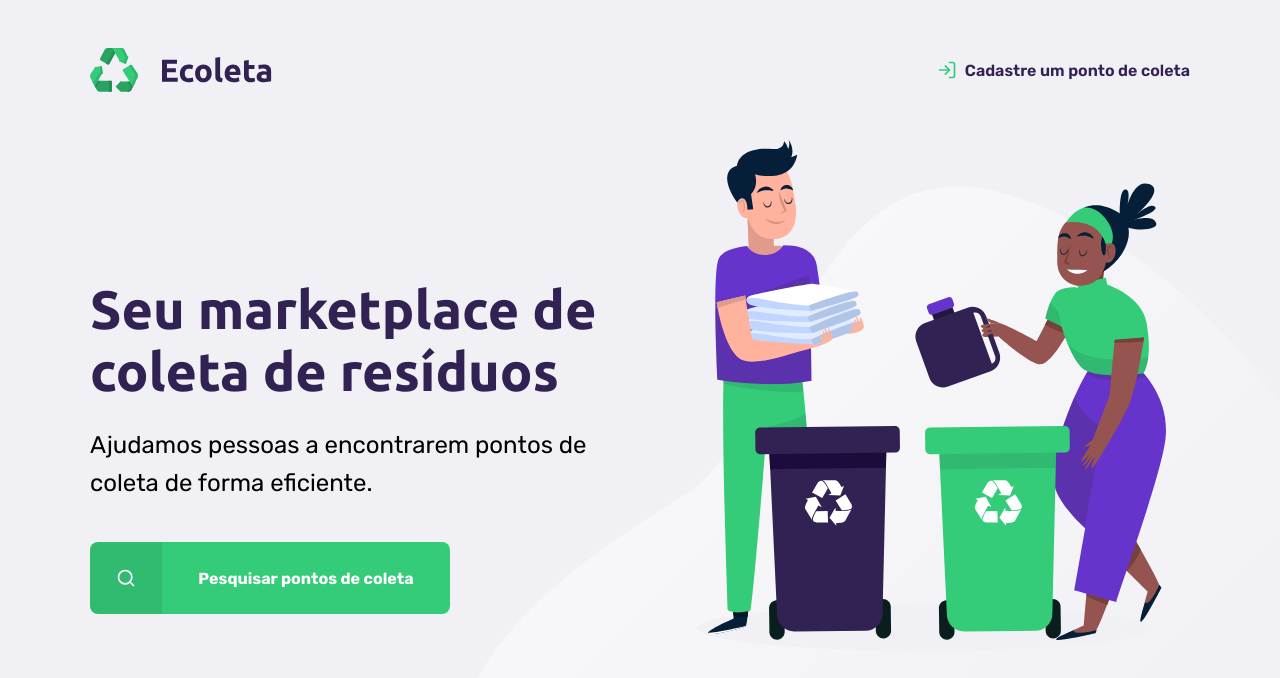
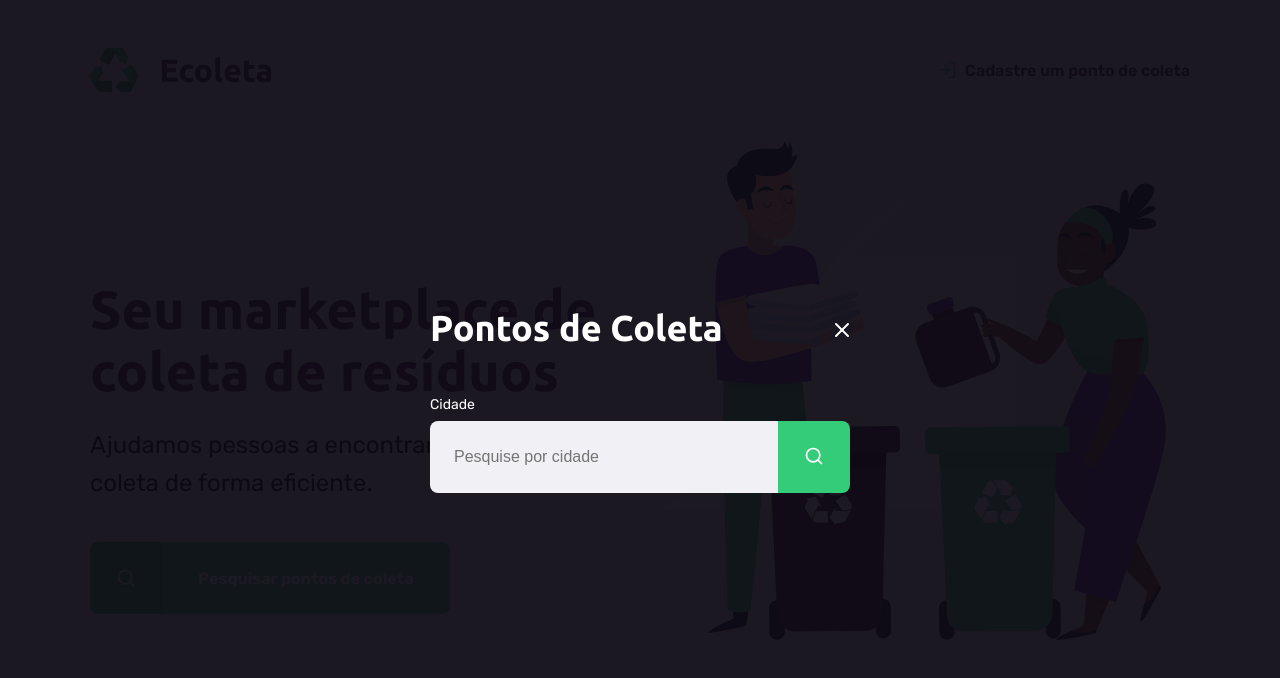
Before and after one commit to carlozfilipe/ecoleta-web, a plain HTML site: page index.html in a window 1280 px wide. Both pictures are taken after a click on the link "Pesquisar pontos de coleta". Drawn offline with Linux system fonts and the light colour scheme.

Commit message:
feat: :sparkles:

```diff
--- a/index.html
+++ b/index.html
@@ -7,9 +7,10 @@
     <title>Ecoleta</title>
 
     <!-- CSS -->
-    <link rel="stylesheet" href="./styles/main.css">
-    <link rel="stylesheet" href="./styles/home.css">
-    <link rel="stylesheet" href="./styles/responsive.css">
+    <link rel="stylesheet" href="./styles/main.css" />
+    <link rel="stylesheet" href="./styles/home.css" />
+    <link rel="stylesheet" href="./styles/modal.css" />
+    <link rel="stylesheet" href="./styles/responsive.css" />
 
     <!-- FONTS -->
     <link rel="preconnect" href="https://fonts.googleapis.com" />
@@ -18,13 +19,17 @@
       href="https://fonts.googleapis.com/css2?family=Rubik:wght@300;400;500;600;700&display=swap"
       rel="stylesheet"
     />
-    <link href="https://fonts.googleapis.com/css2?family=Ubuntu:wght@700&display=swap" rel="stylesheet">
+    <link
+      href="https://fonts.googleapis.com/css2?family=Ubuntu:wght@400;500;700&display=swap"
+      rel="stylesheet"
+    />
   </head>
+
   <body>
     <div id="page-home">
       <div class="content">
         <header>
-          <img src="./assets/logo.svg" alt="Logomarca Ecoleta" />
+          <a href="./index.html"><img src="./assets/logo.svg" alt="Logomarca Ecoleta" /></a>
           <a href="create-point.html">
             <span></span>
             Cadastre um ponto de coleta
@@ -36,9 +41,36 @@
           <p>
             Ajudamos pessoas a encontrarem pontos de coleta de forma eficiente.
           </p>
-          <a href="#"><span></span><strong>Pesquisar pontos de coleta</strong></a>
+          <a href="#"
+            ><span></span><strong>Pesquisar pontos de coleta</strong></a
+          >
         </main>
       </div>
     </div>
+
+    <!-- MODAL -->
+    <div id="modal" class="hide">
+      <div class="content">
+        <div class="header">
+          <h1>Pontos de Coleta</h1>
+          <a href="#">Fechar</a>
+        </div>
+        <form action="./search-results.html">
+          <label for="search">Cidade</label>
+          <div class="search field">
+            <input
+              type="text"
+              name="search"
+              placeholder="Pesquise por cidade"
+            />
+            <button>
+              <img src="./assets/search.svg" alt="Buscar" />
+            </button>
+          </div>
+        </form>
+      </div>
+    </div>
+
+    <script src="./scripts/index.js"></script>
   </body>
 </html>
--- /dev/null
+++ b/scripts/index.js
@@ -0,0 +1,11 @@
+const buttonSearch = document.querySelector("#page-home main a");
+const modal = document.querySelector("#modal");
+const modalClose = document.querySelector("#modal .header a ");
+
+buttonSearch.addEventListener("click", () => {
+  modal.classList.remove("hide");
+})
+
+modalClose.addEventListener("click", () => {
+  modal.classList.add("hide");
+})
--- /dev/null
+++ b/styles/modal.css
@@ -0,0 +1,74 @@
+#modal {
+  background-color: #0e0a14ef;
+  height: 100vh;
+  width: 100vw;
+  position: fixed;
+  top: 0;
+  display: flex;
+  justify-content: center;
+  align-items: center;
+  transition: 400ms;
+}
+
+#modal.hide {
+  display: none;
+}
+
+#modal .content {
+  color: #fff;
+  width: 420px;
+}
+
+#modal .header {
+  display: flex;
+  align-items: center;
+  justify-content: space-between;
+  margin-bottom: 48px;
+}
+
+#modal .header a {
+  background-image: url("../assets/x.svg");
+  width: 20px;
+  height: 20px;
+  display: flex;
+  font-size: 0.01px;
+}
+
+#modal .header h1 {
+  color: #fff;
+  font-size: 2.25rem;
+  line-height: 42px;
+}
+
+#modal form label {
+  font-size: 0.875rem;
+  line-height: 16px;
+  display: block;
+  margin-bottom: 8px;
+}
+
+#modal form .field {
+  display: flex;
+}
+
+#modal form input {
+  flex: 1;
+  background-color: #f0f0f5;
+  border-radius: 8px 0 0 8px;
+  border: 0;
+  padding: 16px 24px;
+  font-size: 1rem;
+  color: #6c6c80;
+}
+
+#modal form button {
+  width: 72px;
+  height: 72px;
+  background-color: var(--primary-color);
+  border: 0;
+  border-radius: 0 8px 8px 0;
+}
+
+#modal form button:hover {
+  background-color: #2fb85e;
+}
--- a/styles/responsive.css
+++ b/styles/responsive.css
@@ -8,7 +8,7 @@
     text-align: center;
   }
 
-  #page-home header a {
+  #page-home header a:nth-child(2) {
     position: absolute;
     bottom: 48px;
     left: 50%;
@@ -17,6 +17,15 @@
 
   #page-home main {
     align-items: center;
+  }
+
+  /* search-results.html */
+  #page-search-results .cards {
+    grid-template-columns: 1fr;
+  }
+
+  #page-search-results .cards img {
+    height: 200px;
   }
 }
 
```
Also changed, not shown: scripts/create-point.js (+49 -3 lines).
